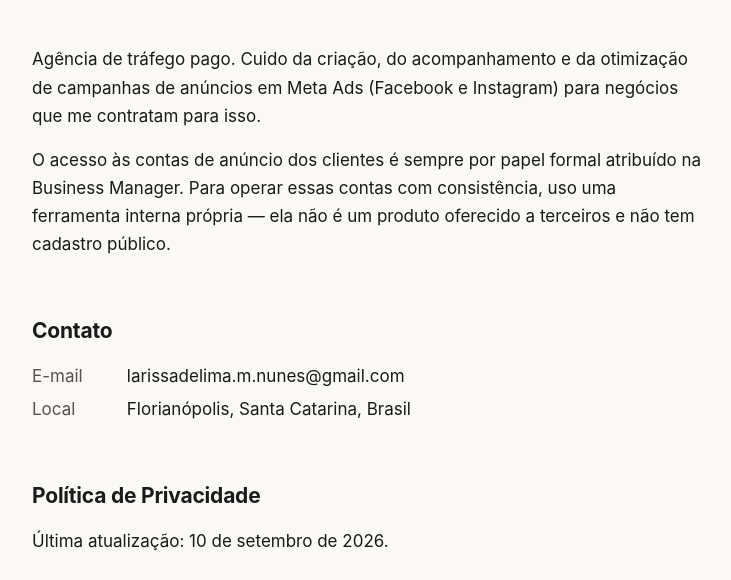
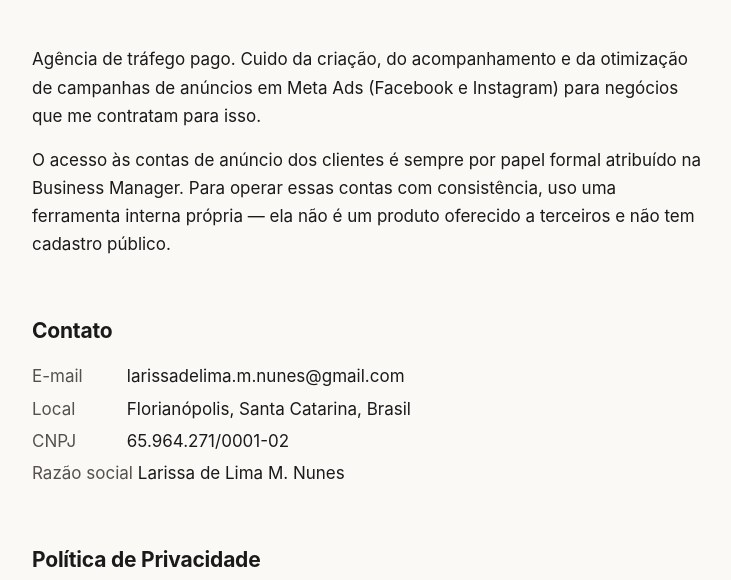
Before and after one commit to larissadelimamnunes/larissa-lmarketing-site, a plain HTML site: page index.html in a window 1280 px wide. Shown: the part 204-784 px from the top of the page, without its empty margins (272-1003 px from the left). Drawn offline with Linux system fonts and the light colour scheme.

Commit message:
preenche CNPJ e razao social pra ajudar a Meta a casar o negocio
Razao social pelo nome que ja usamos no projeto -- confirmar contra o
CCMEI antes de submeter o Acesso avancado (comentario no HTML).

Co-Authored-By: Claude Sonnet 5 <noreply@anthropic.com>

```diff
--- a/index.html
+++ b/index.html
@@ -123,9 +123,11 @@
       <ul class="contato">
         <li><span class="rotulo">E-mail</span> larissadelima.m.nunes@gmail.com</li>
         <li><span class="rotulo">Local</span> Florianópolis, Santa Catarina, Brasil</li>
-        <!-- Opcional, mas ajuda a Meta a casar o negócio na verificação.
-             Preencha com o CNPJ e a razão social exatamente como no CCMEI: -->
-        <!-- <li><span class="rotulo">CNPJ</span> 00.000.000/0001-00</li> -->
+        <li><span class="rotulo">CNPJ</span> 65.964.271/0001-02</li>
+        <!-- Confira a razão social abaixo contra o CCMEI antes de confiar nela —
+             preenchi pelo nome que já usamos no projeto, mas o CCMEI pode trazer o
+             nome completo por extenso (ex.: com "Meireles"). -->
+        <li><span class="rotulo">Razão social</span> Larissa de Lima M. Nunes</li>
       </ul>
 
       <h2 id="privacidade">Política de Privacidade</h2>
```
